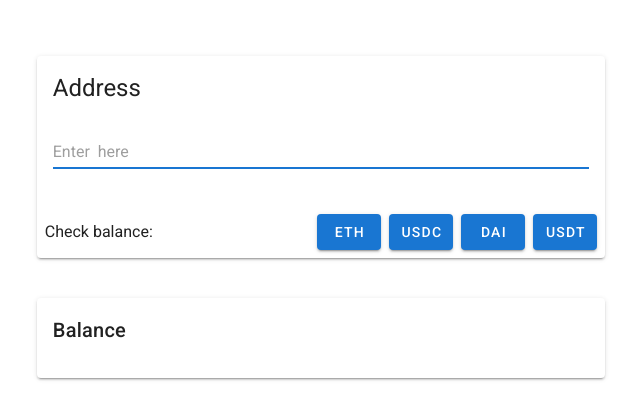
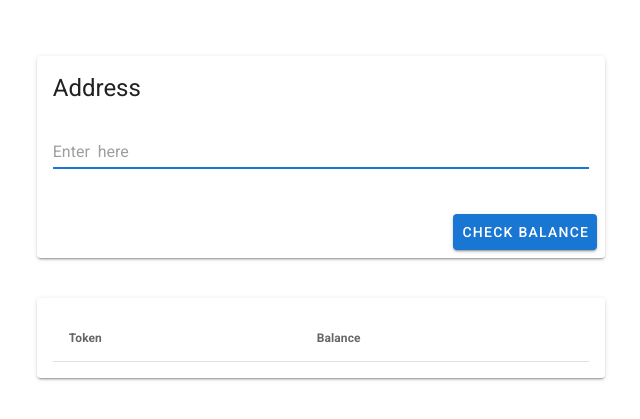
Before and after one commit to pickTD/url-shortener, a Nuxt app: page /balance in a window 1280 px wide. Shown: the part 183-602 px from the top of the page, without its empty margins (319-959 px from the left). Built offline with nearby package versions, Linux system fonts and the light colour scheme.

Commit message:
add balance request multicall

```diff
--- a/pages/balance.vue
+++ b/pages/balance.vue
@@ -15,26 +15,39 @@
         />
         </v-card-text>
         <v-card-actions>
-          Check balance:
           <v-spacer />
-          <v-btn
-            v-for="token in tokens"
-            :key="token"
-            color="primary"
-            @click="getBalance(token)"
-          >
-            {{ token }}
+          <v-btn color="primary" @click="getBalance">
+            Check balance
           </v-btn>
         </v-card-actions>
       </v-card>
       <div class="mb-10"></div>
       <v-card>
-        <v-card-title>
+        <!-- <v-card-title>
           Balance
-        </v-card-title>
+        </v-card-title> -->
         <v-card-text>
-          <v-skeleton-loader v-if="isLoading" type="text" />
-          <strong v-else>{{ balance.value }} {{ balance.token }}</strong>
+          <v-simple-table>
+            <template #default>
+              <thead>
+                <tr>
+                  <th class="text-left">
+                    Token
+                  </th>
+                  <th class="text-left">
+                    Balance
+                  </th>
+                </tr>
+              </thead>
+              <v-skeleton-loader v-if="isLoading" type="table-cell@4" />
+              <tbody v-else>
+                <tr v-for="balance, token in balances" :key="token">
+                  <td>{{ token }}</td>
+                  <td>{{ balance }}</td>
+                </tr>
+              </tbody>
+            </template>
+          </v-simple-table>
         </v-card-text>
       </v-card>
     </v-col>
@@ -46,25 +59,18 @@
   name: 'BalancePage',
   data() {
     return {
-      tokens: ['ETH', 'USDC', 'DAI', 'USDT'],
       address: '',
       error: '',
-      balance: {
-        value: '',
-        token: '',
-      },
+      balances: {},
       isLoading: false,
     }
   },
   methods: {
     cleanup() {
       this.error = ''
-      this.balance = {
-        value: '',
-        token: '',
-      }
+      this.balances = {}
     },
-    async getBalance(token) {
+    async getBalance() {
       try {
         this.cleanup()
 
@@ -75,13 +81,12 @@
 
         this.isLoading = true
 
-        const { value } = await this.$axios.$get(
+        const { balances } = await this.$axios.$get(
           'api/erc20/v1/balance',
-          { params: { token, address: this.address } },
+          { params: { address: this.address } },
         )
 
-        this.balance.value = value
-        this.balance.token = token
+        this.balances = balances
       } catch (e) {
         this.error = e.response.data.reason
       } finally {
```
Also changed, not shown: serverMiddleware/erc20balance.js (+19 -16 lines).
